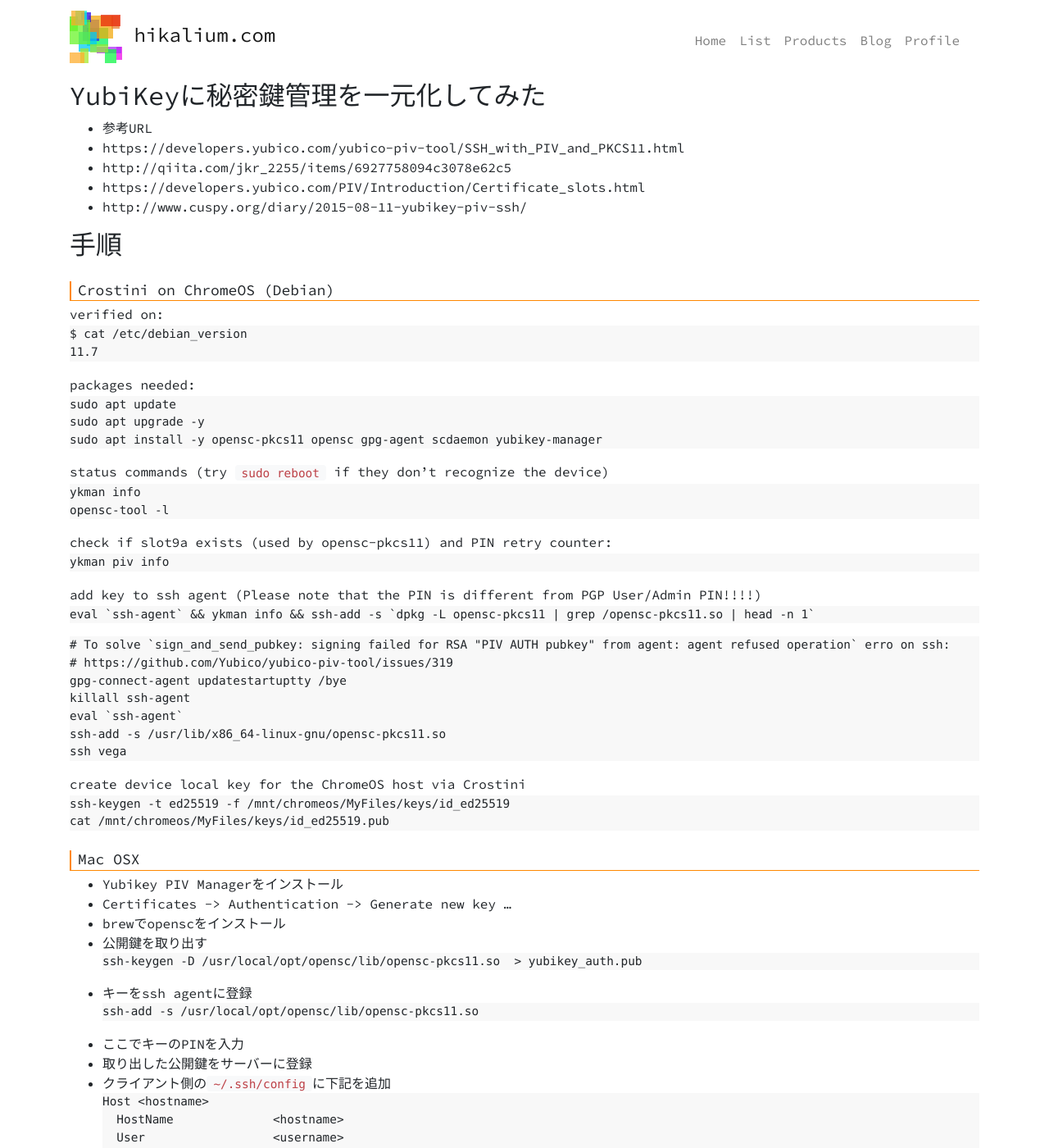
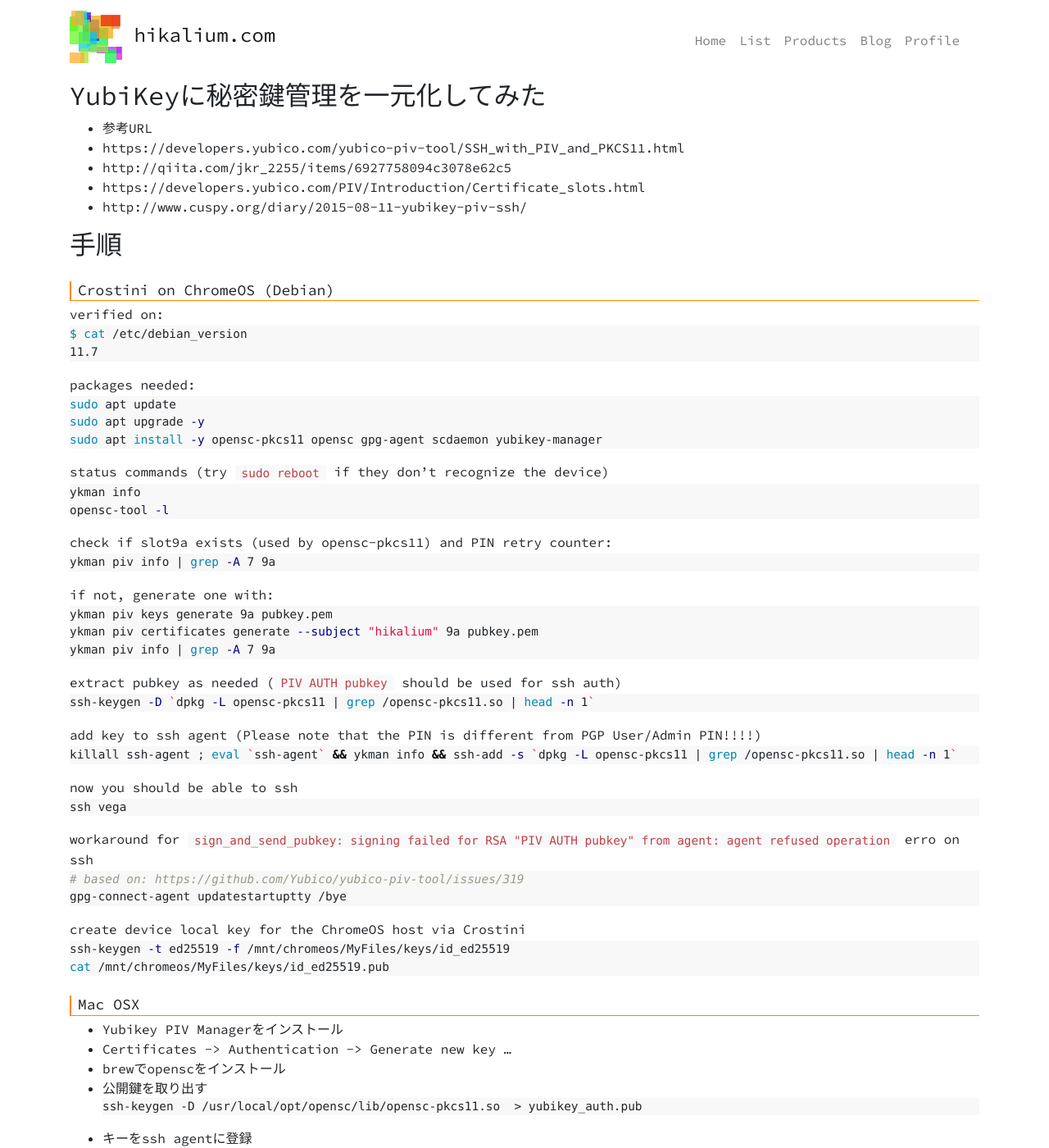
Before and after one commit to hikalium/hikalium.com, a Jekyll site: the page built from pages/note/yubikey.md, in a window 1280 px wide and 1400 px high. Shown: the whole window at 82% size. Built offline with Jekyll 4.4.1, drawn with Linux system fonts in a browser that asks for light colours; our own code applies the rules of GitHub Pages for plain Markdown files.

Commit message:
Update yubikey.md

````diff
--- a/pages/note/yubikey.md
+++ b/pages/note/yubikey.md
@@ -10,53 +10,62 @@
 ### Crostini on ChromeOS (Debian)
 
 verified on:
-```
+```bash
 $ cat /etc/debian_version
 11.7
 ```
 
 packages needed:
-```
+```bash
 sudo apt update
 sudo apt upgrade -y
 sudo apt install -y opensc-pkcs11 opensc gpg-agent scdaemon yubikey-manager
 ```
 
 status commands (try `sudo reboot` if they don't recognize the device)
-```
+```bash
 ykman info
 opensc-tool -l
 ```
 
 check if slot9a exists (used by opensc-pkcs11) and PIN retry counter:
+```bash
+ykman piv info | grep -A 7 9a
 ```
-ykman piv info
+
+if not, generate one with:
+```bash
+ykman piv keys generate 9a pubkey.pem
+ykman piv certificates generate --subject "hikalium" 9a pubkey.pem
+ykman piv info | grep -A 7 9a
+```
+
+extract pubkey as needed (`PIV AUTH pubkey` should be used for ssh auth)
+```bash
+ssh-keygen -D `dpkg -L opensc-pkcs11 | grep /opensc-pkcs11.so | head -n 1`
 ```
 
 add key to ssh agent (Please note that the PIN is different from PGP User/Admin PIN!!!!)
-```
-eval `ssh-agent` && ykman info && ssh-add -s `dpkg -L opensc-pkcs11 | grep /opensc-pkcs11.so | head -n 1`
+```bash
+killall ssh-agent ; eval `ssh-agent` && ykman info && ssh-add -s `dpkg -L opensc-pkcs11 | grep /opensc-pkcs11.so | head -n 1`
 ```
 
-
+now you should be able to ssh
 ```
-# To solve `sign_and_send_pubkey: signing failed for RSA "PIV AUTH pubkey" from agent: agent refused operation` erro on ssh:
-# https://github.com/Yubico/yubico-piv-tool/issues/319
-gpg-connect-agent updatestartuptty /bye
-killall ssh-agent
-eval `ssh-agent`
-ssh-add -s /usr/lib/x86_64-linux-gnu/opensc-pkcs11.so
 ssh vega
 ```
 
+workaround for `sign_and_send_pubkey: signing failed for RSA "PIV AUTH pubkey" from agent: agent refused operation` erro on ssh
+```bash
+# based on: https://github.com/Yubico/yubico-piv-tool/issues/319
+gpg-connect-agent updatestartuptty /bye
+```
+
 create device local key for the ChromeOS host via Crostini
-```
+```bash
 ssh-keygen -t ed25519 -f /mnt/chromeos/MyFiles/keys/id_ed25519
 cat /mnt/chromeos/MyFiles/keys/id_ed25519.pub
 ```
-
-
-
 
 ### Mac OSX
 * Yubikey PIV Managerをインストール
````
